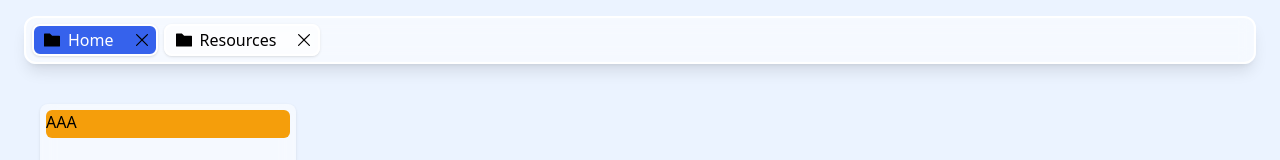
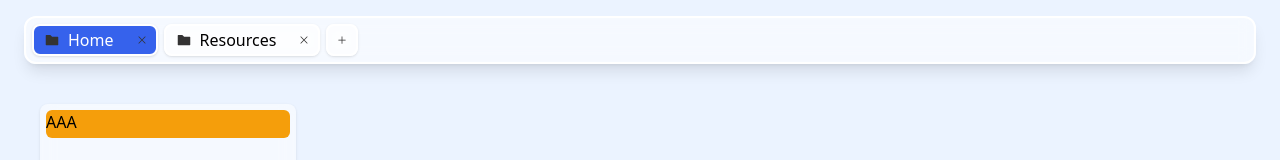
Before and after one commit to Colter23/web-file-browser, a Vue app in the folder ui/: page / in a window 1280 px wide. Shown: the top 160 px of the page. Built offline with nearby package versions, Linux system fonts and the light colour scheme.

Commit message:
:sparkles: Refactoring TabBar use Icon component

```diff
--- a/ui/src/App.vue
+++ b/ui/src/App.vue
@@ -5,7 +5,7 @@ import FileTree from "./components/FileTree.vue";
 </script>
 
 <template>
-  <tab-bar></tab-bar>
+  <tab-bar @change="(e) => {console.log(e)}"></tab-bar>
   <file-tree></file-tree>
 </template>
 
--- a/ui/src/components/TabBar.vue
+++ b/ui/src/components/TabBar.vue
@@ -3,7 +3,13 @@
 import Card from "./Card.vue";
 import TabItem from "./TabItem.vue";
 import {ref} from "vue";
+import SubCard from "./SubCard.vue";
+import Icon from "./Icon.vue";
 
+const emit = defineEmits<{
+  (e: "change", path: string): void;
+  (e: "close", path: string): void;
+}>()
 const files = ref<{[key: string]: string}>({
   "/": "Home",
   "/resources": "Resources"
@@ -12,13 +18,22 @@ const selectedFile = ref("/")
 
 function closeHandler(payload: {path: string}) {
   delete files.value[payload.path]
+  emit("close", payload.path)
+}
+
+const changeHandler = (path: string): void => {
+  selectedFile.value = path
+  emit("change", path)
 }
 </script>
 
 <template>
   <card class="tab-bar">
     <div class="tab-item-group">
-      <tab-item v-for="(file, path) in files" :name="file" :path="path" :open="selectedFile===path" @close="closeHandler" @click="selectedFile=path"/>
+      <tab-item v-for="(file, path) in files" :name="file" :path="path" :open="selectedFile===path" @close="closeHandler" @click="changeHandler(path)"/>
+      <sub-card class="add-btn" @click="files['/test']='TEST'">
+        <Icon icon="icon-add" size="small" />
+      </sub-card>
     </div>
   </card>
 </template>
@@ -30,5 +45,8 @@ function closeHandler(payload: {path: string}) {
 .tab-item-group {
   @apply h-full flex justify-start gap-x-1.5
 }
+.add-btn {
+  @apply flex p-2 h-full text-base items-center border-2 border-white hover:border-[#3662EC] cursor-pointer active:bg-[#3662EC] active:text-white
+}
 
 </style>
--- a/ui/src/components/TabItem.vue
+++ b/ui/src/components/TabItem.vue
@@ -1,5 +1,6 @@
 <script setup lang="ts">
 import SubCard from "./SubCard.vue";
+import Icon from "./Icon.vue";
 
 const emit = defineEmits(['close'])
 
@@ -24,11 +25,10 @@ const props = defineProps({
 
 <template>
   <sub-card class="tab-item" :class="{open}">
-    <svg class="tab-icon w-4 fill-black" xmlns="http://www.w3.org/2000/svg" fill="none" version="1.1" width="12.5" height="10.25" viewBox="0 0 12.5 10.25"><g><path d="M12,1.7875L6.39062,1.7875L4.55781,0.034375C4.53438,0.0125,4.50313,0,4.47188,0L0.5,0C0.223438,0,0,0.223438,0,0.5L0,9.75C0,10.0266,0.223438,10.25,0.5,10.25L12,10.25C12.2766,10.25,12.5,10.0266,12.5,9.75L12.5,2.2875C12.5,2.01094,12.2766,1.7875,12,1.7875Z" fill-opacity="1"/></g></svg>
+    <Icon icon="icon-folder-fill" size="normal" />
     <div class="grow mx-2 truncate">{{ props.name }}</div>
-    <div class="w-6 ml-2 p-1.5 rounded hover:bg-gray-200/70" @click="emit('close', { path })">
-      <svg class="h-full w-3 fill-black" xmlns="http://www.w3.org/2000/svg" fill="none" version="1.1" width="9.998254776000977" height="9.990312576293945"
-           viewBox="0 0 9.998254776000977 9.990312576293945"><g><path d="M5.70563,4.97831L9.85063,0.854814C10.0466,0.659814,10.0476,0.343814,9.85263,0.147814C9.65713,-0.048686,9.34163,-0.049186,9.14563,0.145814L4.99963,4.26981L0.889628,0.147314C0.695127,-0.0476859,0.378627,-0.0486858,0.182627,0.146314C-0.0128729,0.341314,-0.0133729,0.657814,0.181627,0.853814L4.29063,4.97531L0.147627,9.09631C-0.048373,9.29131,-0.0493729,9.60731,0.145627,9.80331C0.243127,9.90131,0.371627,9.95081,0.500127,9.95081C0.627627,9.95081,0.755127,9.90231,0.852627,9.80531L4.99663,5.68331L9.14413,9.84331C9.24163,9.94131,9.36963,9.99031,9.49813,9.99031C9.62613,9.99031,9.75363,9.94131,9.85113,9.84431C10.0466,9.64931,10.0471,9.33331,9.85213,9.13731L5.70563,4.97831Z" fill-opacity="1"/></g></svg>
+    <div class="w-6 ml-2 p-1.5 rounded hover:bg-gray-200/70" @click.stop="emit('close', { path })">
+      <Icon icon="icon-delete" size="small" />
     </div>
   </sub-card>
 </template>
```
